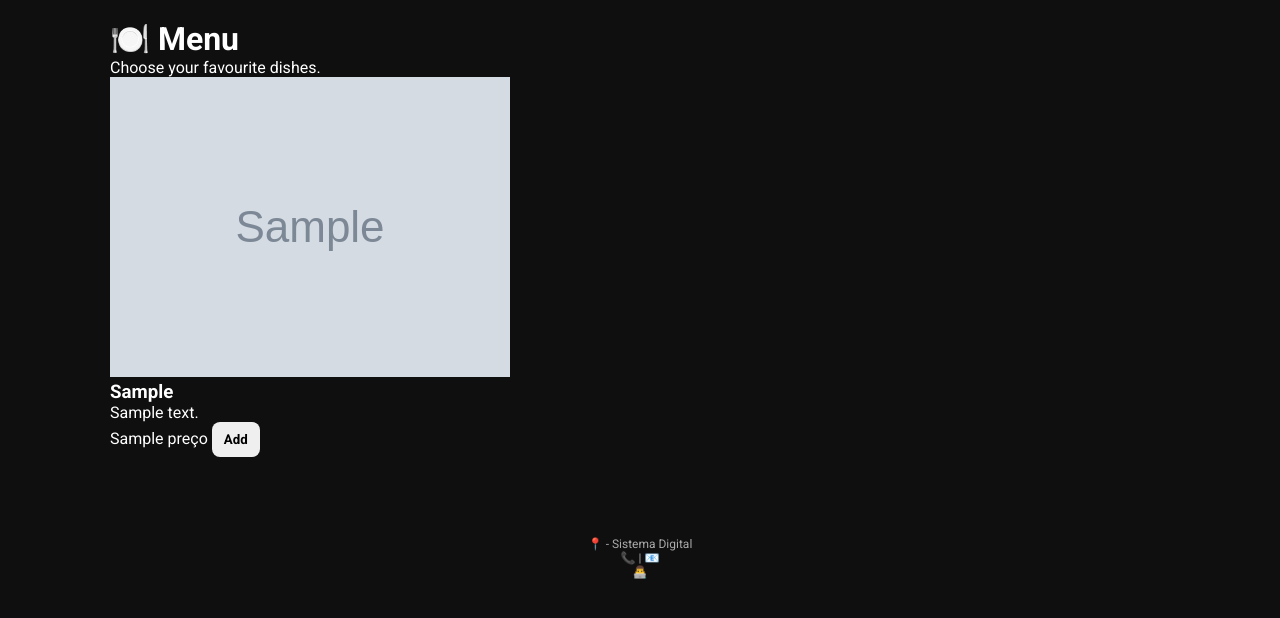
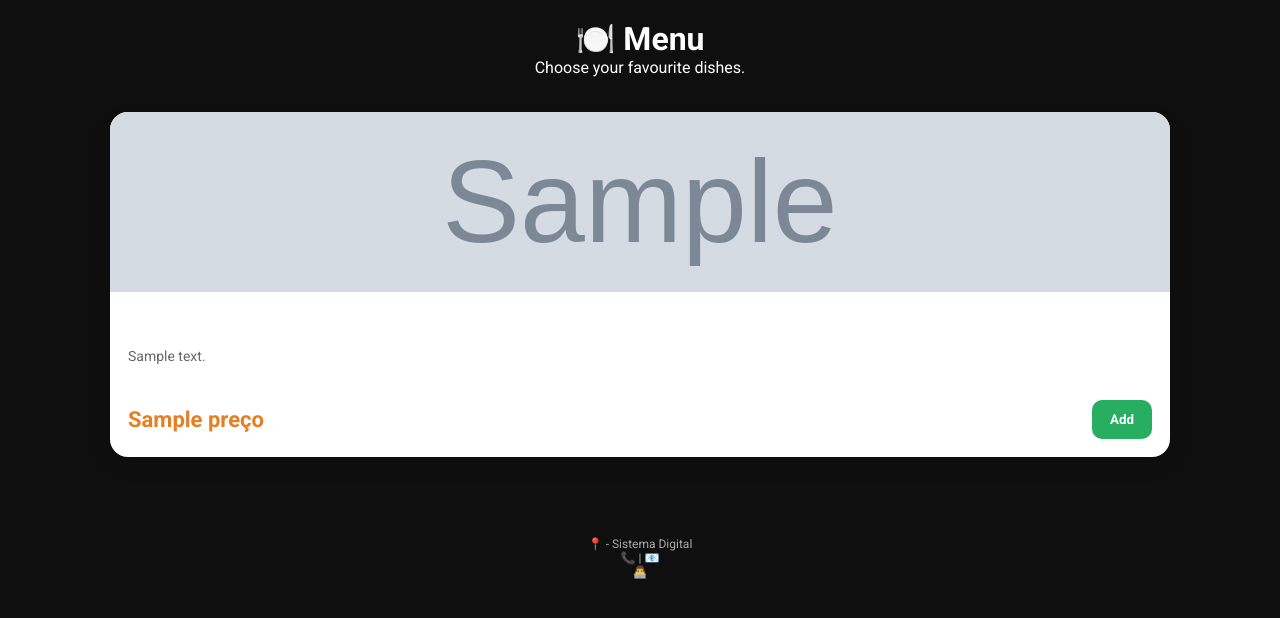
Before and after one commit to FSavel/menu-digital, a Python web app: template templates/menu.html in a window 1280 px wide. Shown: the part 86-704 px from the top of the page. Run offline with Jinja, Linux system fonts and the light colour scheme; the template is opened without the code that fills it: most values are stand-ins (such as "Sample title", 1, 10 or a date in 2020); grey boxes marked "Sample" are stand-in pictures.

Commit message:
Update style.css

```diff
--- a/static/css/style.css
+++ b/static/css/style.css
@@ -276,3 +276,137 @@
     border-radius: 12px;
     box-shadow: 0 0 10px rgba(0,0,0,0.2);
 }
+
+.menu-header{
+
+text-align:center;
+margin-bottom:35px;
+
+}
+
+.menu-grid{
+
+display:grid;
+
+grid-template-columns:
+repeat(auto-fit,minmax(250px,1fr));
+
+gap:20px;
+
+}
+
+.menu-card{
+
+background:white;
+
+border-radius:18px;
+
+overflow:hidden;
+
+box-shadow:
+0 8px 20px rgba(0,0,0,.10);
+
+transition:.25s;
+
+display:flex;
+
+flex-direction:column;
+
+}
+
+.menu-card:hover{
+
+transform:translateY(-6px);
+
+box-shadow:
+0 12px 28px rgba(0,0,0,.18);
+
+}
+
+.imagem img{
+
+width:100%;
+
+height:180px;
+
+object-fit:cover;
+
+}
+
+.conteudo{
+
+padding:18px;
+
+flex:1;
+
+}
+
+.conteudo h3{
+
+margin:0;
+
+font-size:20px;
+
+}
+
+.conteudo p{
+
+margin-top:10px;
+
+color:#666;
+
+font-size:14px;
+
+}
+
+.rodape{
+
+display:flex;
+
+justify-content:space-between;
+
+align-items:center;
+
+padding:18px;
+
+}
+
+.preco{
+
+font-size:22px;
+
+font-weight:bold;
+
+color:#e67e22;
+
+}
+
+.btn-add{
+
+background:#27ae60;
+
+color:white;
+
+border:none;
+
+padding:12px 18px;
+
+border-radius:10px;
+
+cursor:pointer;
+
+transition:.25s;
+
+}
+
+.btn-add:hover{
+
+background:#229954;
+
+}
+
+.btn-add.added{
+
+transform:scale(1.2);
+
+}
```
